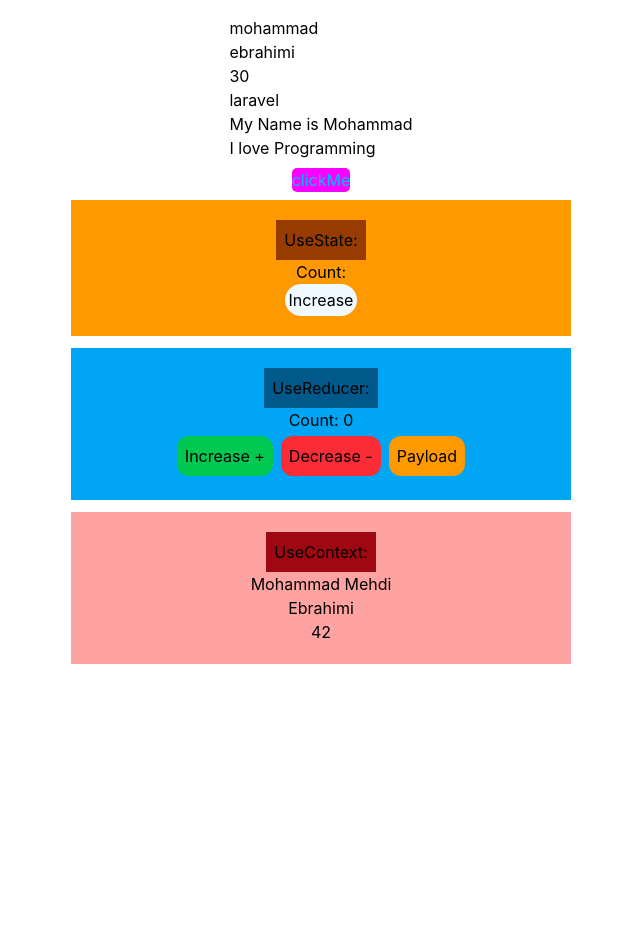
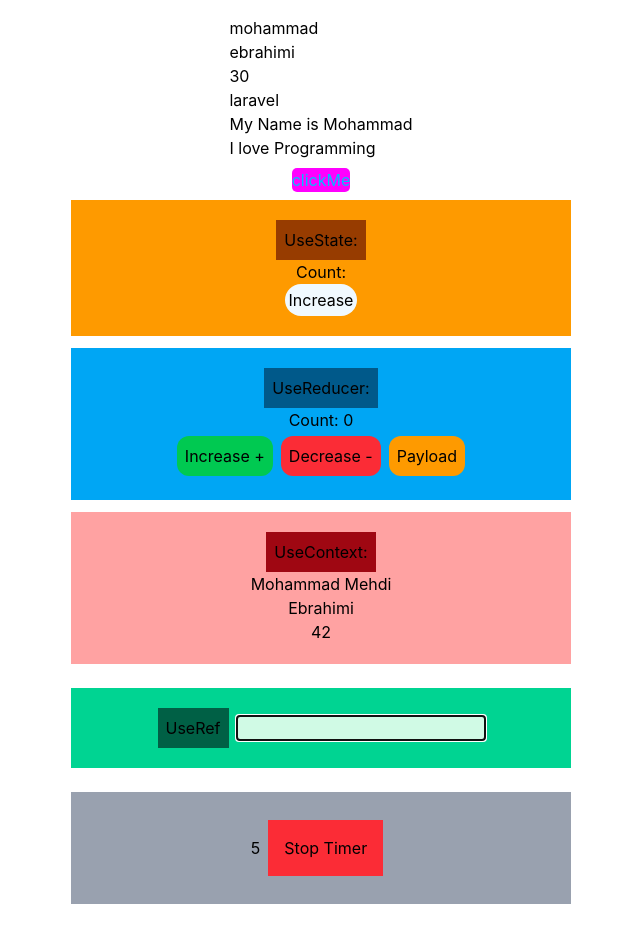
Before and after one commit to Ebrahimim29/ReactTypeScript, a React (Vite) app: page / in a window 1280 px wide. Shown: the whole page, without its empty margins (319-959 px from the left). Before the commit the page ends 800 px from the top, so only its background shows below. Built offline with nearby package versions, Linux system fonts and the light colour scheme.

Commit message:
UseRef Type

```diff
--- a/src/App.tsx
+++ b/src/App.tsx
@@ -6,6 +6,8 @@ import HookState from "./Components/Hooks/HookState";
 import Userinfo from "./Components/Userinfo";
 import { UserContext } from "./Context/UserContext";
 import UserContextComponent from "./Components/UserCotextComponent";
+import SearchComponent from "./Components/Hooks/HookRef/SearchComponent.tsx";
+import TimerComponent from "./Components/Hooks/HookRef/TimerComponent.tsx";
 
 const App = () => {
 
@@ -42,6 +44,8 @@ const App = () => {
       <HookState/>
       <HookReducer/>
       <UserContextComponent/>
+      <SearchComponent/>
+      <TimerComponent/>
 
     </div>
   )
--- /dev/null
+++ b/src/Components/Hooks/HookRef/SearchComponent.tsx.tsx
@@ -0,0 +1,21 @@
+import { useEffect, useRef } from "react";
+
+const SearchComponent = () => {
+
+    // const inputRef = useRef<HTMLInputElement>(null)
+    const inputRef = useRef<HTMLInputElement>(null!)
+
+    useEffect(()=>{
+        // inputRef?.current?.focus()
+        inputRef.current.focus()
+    },[])
+
+    return(
+        <div className="bg-emerald-400 w-[40%] h-[40%] p-5 text-center m-3">
+             <h3 className="bg-emerald-800 inline-block p-2 mr-2">UseRef</h3>
+             <input  className="bg-emerald-100" type="text" ref={inputRef}/>
+        </div>
+    )
+};
+
+export default SearchComponent;
--- /dev/null
+++ b/src/Components/Hooks/HookRef/TimerComponent.tsx
@@ -0,0 +1,27 @@
+import { useEffect, useRef, useState } from "react";
+
+const TimerComponent = () => {
+
+    const [time, setTime] = useState(0);
+
+    const timeRef = useRef<number | undefined>(undefined);
+
+    const stop = () => {
+        clearTimeout(timeRef.current)
+    }
+
+    useEffect(()=>{
+        timeRef.current = setInterval(()=>{
+            setTime(old => old + 1)
+        },1000)
+    },[])
+
+    return(
+        <div className="bg-gray-400 w-[40%] h-[40%] p-5 text-center m-3">
+            {time}
+            <button onClick={stop} className="bg-red-500 p-4 m-2">Stop Timer</button>
+        </div>
+    )
+};
+
+export default TimerComponent;
--- a/src/main.tsx
+++ b/src/main.tsx
@@ -1,13 +1,13 @@
-import { StrictMode } from 'react'
+// import { StrictMode } from 'react'
 import { createRoot } from 'react-dom/client'
 import './index.css'
 import App from './App.tsx'
 import UserContextProvider from './Context/UserContext.tsx'
 
 createRoot(document.getElementById('root')!).render(
-  <StrictMode>
+  // <StrictMode>
     <UserContextProvider>
       <App />
     </UserContextProvider>
-  </StrictMode>,
+  // </StrictMode>,
 )
```
